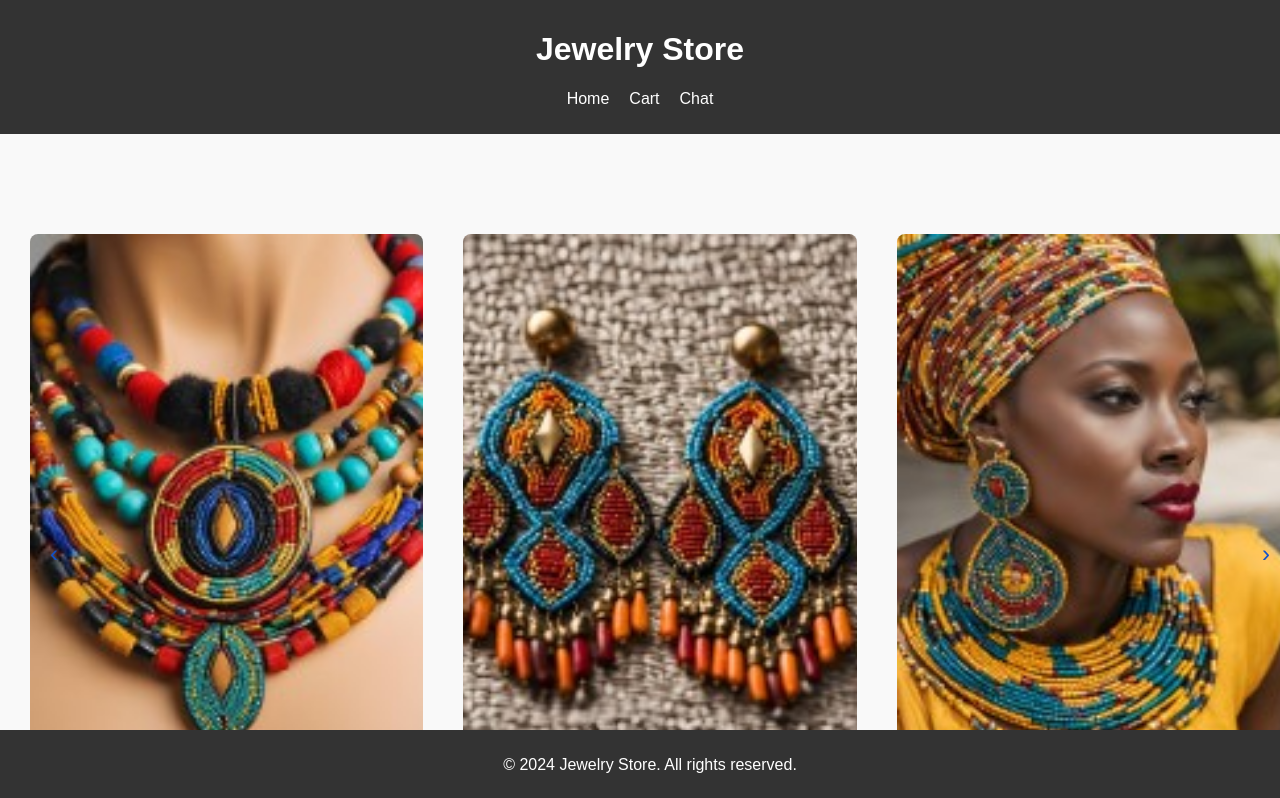
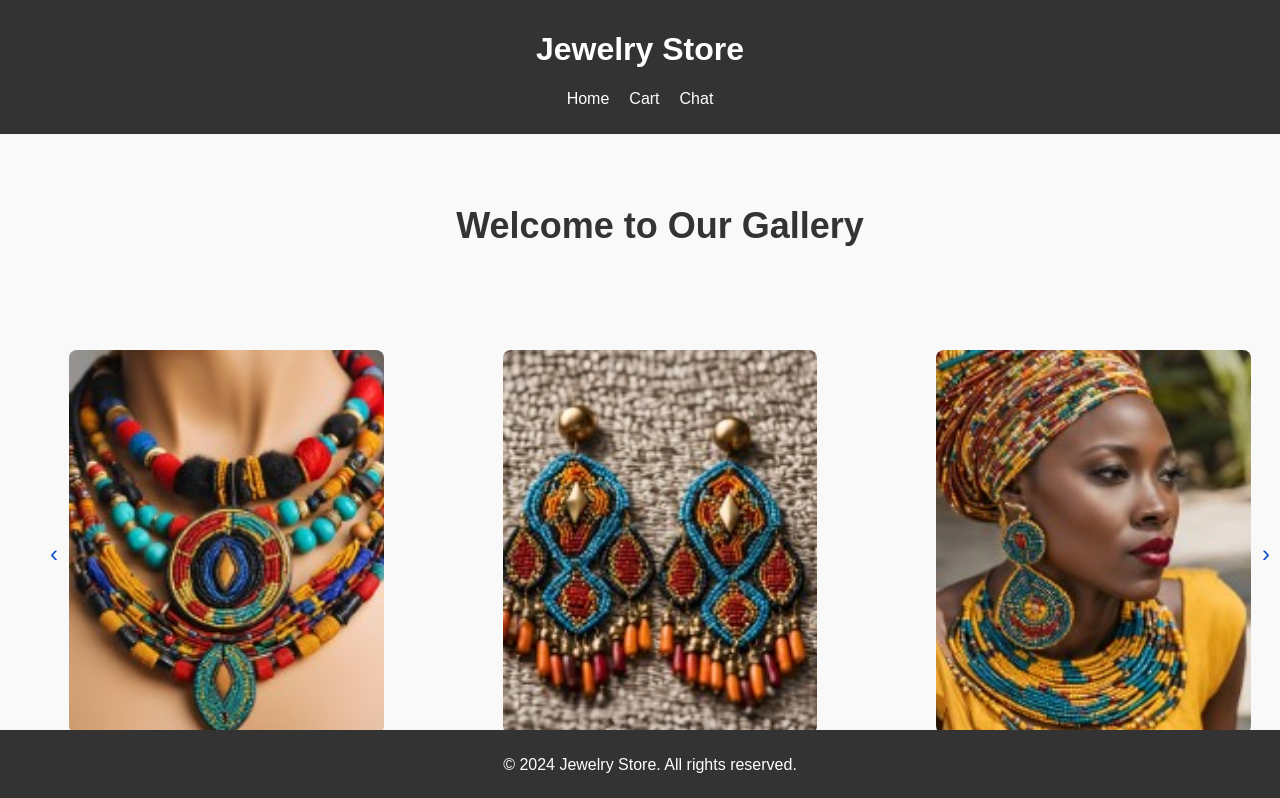
Before and after one commit to KendiAstro23/Adrasha_jewelry, a React (Create React App) app: page / in a window 1280 px wide. Shown: the top 798 px of the page. Built offline with nearby package versions, Linux system fonts and the light colour scheme; no server answers.

Commit message:
Add tite to product gallery

```diff
--- a/src/components/ProductGallery.css
+++ b/src/components/ProductGallery.css
@@ -8,6 +8,14 @@
   overflow: hidden;
   position: relative; /* Ensures buttons are positioned relative to the gallery */
   background-color: #f9f9f9; /* Optional background color */
+}
+
+.gallery-title {
+  font-size: 36px; /* Larger font size for the title */
+  font-weight: bold;
+  color: #333; /* Dark color for contrast */
+  margin-bottom: 20px; /* Space between title and product gallery */
+  text-align: center;
 }
 
 .product-container {
@@ -29,8 +37,8 @@
 }
 
 .product-image {
-  width: 100%;
-  height: 80%; /* Adjust the height */
+  width: 80%;
+  height: 60%; /* Adjust the height */
   object-fit: cover; /* Ensure the image covers the area */
   border-radius: 8px; /* Optional rounded corners */
 }
--- a/src/components/ProductGallery.js
+++ b/src/components/ProductGallery.js
@@ -107,6 +107,7 @@ const ProductGallery = () => {
 
   return (
     <div className="product-gallery">
+      <h1 className="gallery-title">Welcome to Our Gallery</h1>
       <button onClick={handlePrevious} className="nav-button nav-button-left">
         &#8249; {/* Left Arrow */}
       </button>
```
